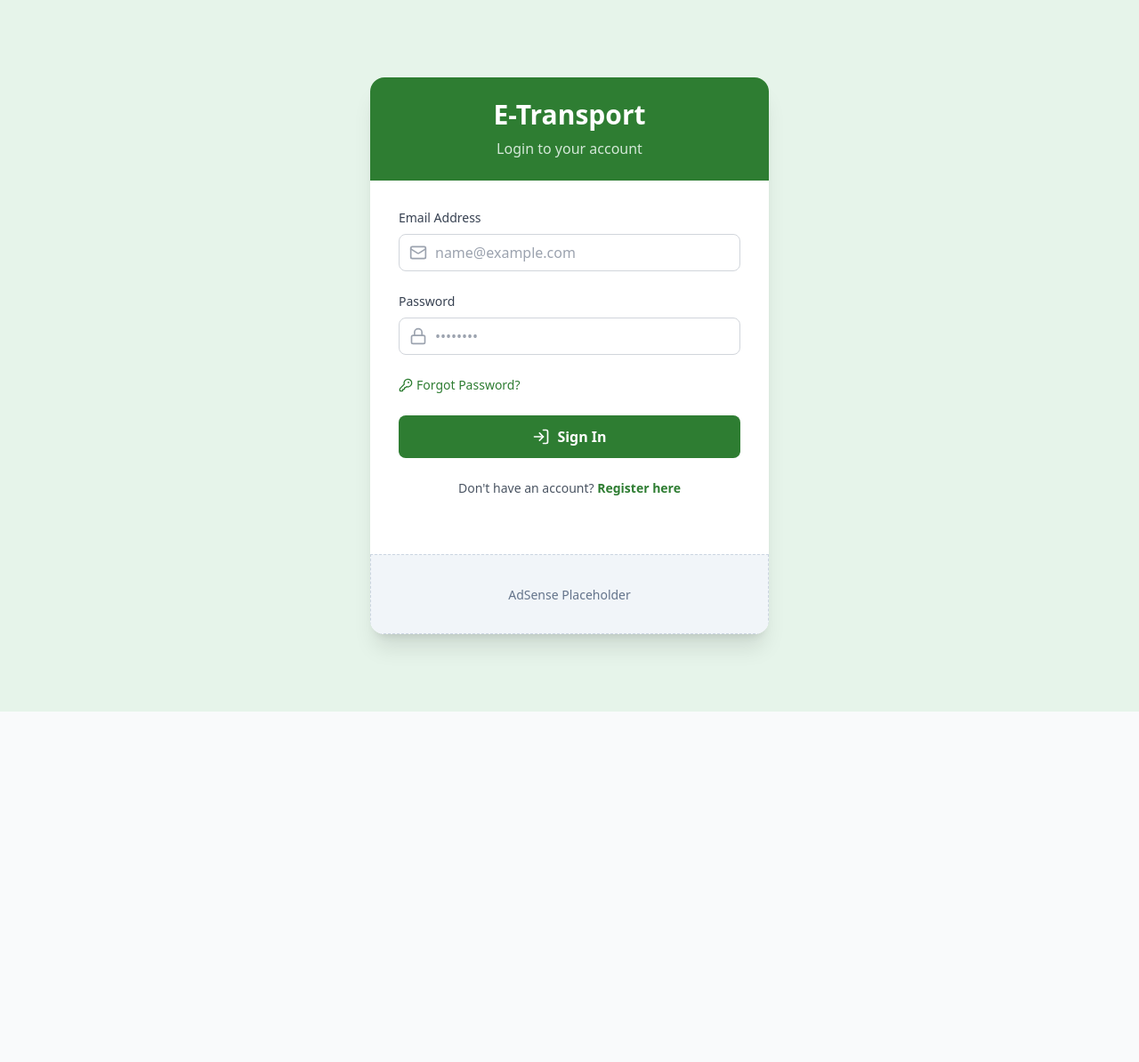
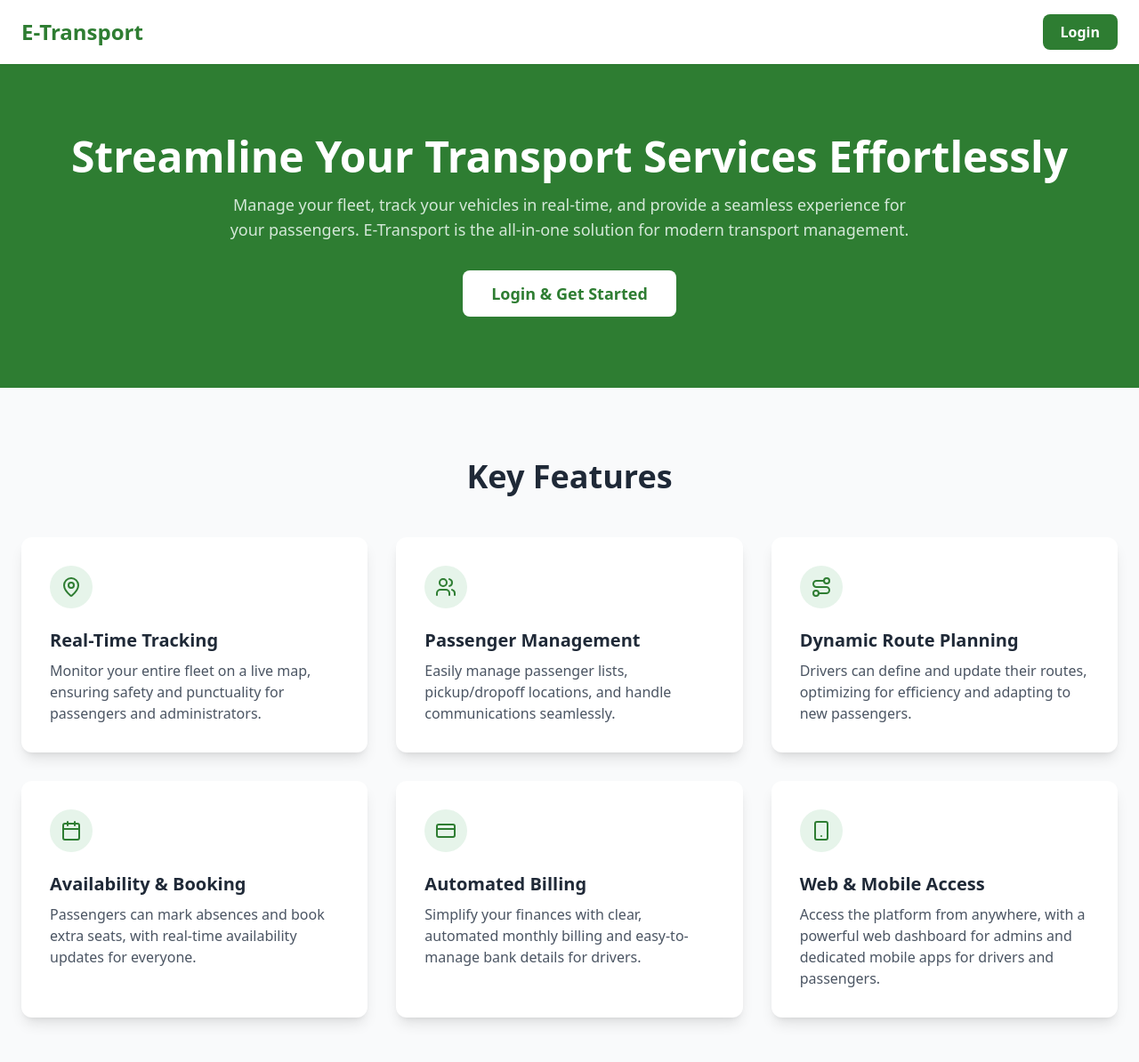
Before and after one commit to pasindunavodya01/E-transport, a React (Vite) app in the folder web/: page / in a window 1280 px wide. Before the commit this address led to /login. Shown: the top 1194 px of the page at 89% size. Before the commit the page ends 800 px from the top, so only its background shows below. Built offline with nearby package versions, Linux system fonts and the light colour scheme; no server answers.

Commit message:
Add Landing Page and update routing in App component

```diff
--- a/web/src/App.jsx
+++ b/web/src/App.jsx
@@ -1,17 +1,18 @@
 import React from 'react';
-import { BrowserRouter as Router, Routes, Route, Navigate } from 'react-router-dom';
+import { BrowserRouter as Router, Routes, Route, useNavigate } from 'react-router-dom';
 import Login from './pages/Login';
 import Register from './pages/Register';
 import DriverDashboard from './pages/DriverDashboard';
 import PassengerDashboard from './pages/PassengerDashboard';
 import AdminDashboard from './pages/AdminDashboard';
+import LandingPage from './pages/LandingPage';
 
 function App() {
   return (
     <Router>
       <div className="min-h-screen bg-white">
         <Routes>
-          <Route path="/" element={<Navigate to="/login" replace />} />
+          <Route path="/" element={<LandingPage />} />
           <Route path="/login" element={<Login />} />
           <Route path="/register" element={<Register />} />
           <Route path="/driver-dashboard" element={<DriverDashboard />} />
--- /dev/null
+++ b/web/src/pages/LandingPage.jsx
@@ -0,0 +1,108 @@
+import React from 'react';
+import { useNavigate } from 'react-router-dom';
+import { MapPin, Users, Route, Calendar, CreditCard, Smartphone } from 'lucide-react';
+
+const LandingPage = () => {
+  const navigate = useNavigate();
+  const onGetStarted = () => navigate('/login');
+
+  return (
+    <div className="bg-gray-50 text-gray-800">
+      <header className="bg-white shadow-sm sticky top-0 z-50">
+        <nav className="container mx-auto px-6 py-4 flex justify-between items-center">
+          <h1 className="text-2xl font-bold text-brand">E-Transport</h1>
+          <button onClick={onGetStarted} className="bg-brand text-white font-bold py-2 px-5 rounded-lg hover:bg-brand-dark transition-colors">
+            Login
+          </button>
+        </nav>
+      </header>
+
+      <main>
+        {/* Hero Section */}
+        <section className="text-center py-20 px-6 bg-brand text-white">
+          <h2 className="text-5xl font-extrabold mb-4">Streamline Your Transport Services Effortlessly</h2>
+          <p className="text-lg max-w-3xl mx-auto mb-8 text-brand-light opacity-90">
+            Manage your fleet, track your vehicles in real-time, and provide a seamless experience for your passengers. E-Transport is the all-in-one solution for modern transport management.
+          </p>
+          <button onClick={onGetStarted} className="bg-white text-brand font-bold py-3 px-8 rounded-lg text-lg hover:bg-gray-100 transition-transform transform hover:scale-105">Login & Get Started</button>
+        </section>
+
+        {/* Features Section */}
+        <section id="features" className="py-20 px-6">
+          <div className="container mx-auto">
+            <h2 className="text-4xl font-bold text-center mb-12">Key Features</h2>
+            <div className="grid md:grid-cols-2 lg:grid-cols-3 gap-8">
+              {[
+                { icon: MapPin, title: "Real-Time Tracking", description: "Monitor your entire fleet on a live map, ensuring safety and punctuality for passengers and administrators." },
+                { icon: Users, title: "Passenger Management", description: "Easily manage passenger lists, pickup/dropoff locations, and handle communications seamlessly." },
+                { icon: Route, title: "Dynamic Route Planning", description: "Drivers can define and update their routes, optimizing for efficiency and adapting to new passengers." },
+                { icon: Calendar, title: "Availability & Booking", description: "Passengers can mark absences and book extra seats, with real-time availability updates for everyone." },
+                { icon: CreditCard, title: "Automated Billing", description: "Simplify your finances with clear, automated monthly billing and easy-to-manage bank details for drivers." },
+                { icon: Smartphone, title: "Web & Mobile Access", description: "Access the platform from anywhere, with a powerful web dashboard for admins and dedicated mobile apps for drivers and passengers." }
+              ].map(feature => (
+                <div key={feature.title} className="bg-white p-8 rounded-xl shadow-lg hover:shadow-xl hover:-translate-y-1 transition-all">
+                  <div className="bg-brand-light text-brand p-3 rounded-full inline-block mb-4">
+                    <feature.icon className="w-6 h-6" />
+                  </div>
+                  <h3 className="text-xl font-bold mb-2">{feature.title}</h3>
+                  <p className="text-gray-600">{feature.description}</p>
+                </div>
+              ))}
+            </div>
+          </div>
+        </section>
+
+        {/* Pricing Section */}
+        <section id="pricing" className="bg-white py-20 px-6">
+          <div className="container mx-auto text-center">
+            <h2 className="text-4xl font-bold mb-4">Simple, Transparent Pricing</h2>
+            <p className="text-gray-600 max-w-2xl mx-auto mb-10">Get started with a full-featured free trial. No credit card required.</p>
+            <div className="bg-white p-10 rounded-2xl shadow-2xl max-w-md mx-auto border-2 border-brand">
+              <h3 className="text-2xl font-bold text-gray-900">Monthly Plan</h3>
+              <p className="text-5xl font-extrabold text-brand my-4">
+                LKR 6,000.00
+                <span className="text-lg font-medium text-gray-500">/per vehicle /month</span>
+              </p>
+              <p className="bg-yellow-100 text-yellow-800 font-semibold px-4 py-2 rounded-full inline-block mb-6">
+                Your first <strong>7 days are completely free</strong>. No commitments.
+              </p>
+              <ul className="text-left space-y-3 text-gray-700 mb-8">
+                {[
+                  "Unlimited Passenger Accounts",
+                  "Unlimited Trips",
+                  "Real-Time GPS Tracking",
+                  "Mobile Apps for Drivers & Passengers",
+                  "Web Dashboard for Admins",
+                  "Email & Phone Support"
+                ].map(item => (
+                  <li key={item} className="flex items-center">
+                    <CheckCircle className="w-5 h-5 text-green-500 mr-3" />
+                    {item}
+                  </li>
+                ))}
+              </ul>
+              <button onClick={onGetStarted} className="w-full bg-brand text-white font-bold py-3 px-8 rounded-lg text-lg hover:bg-brand-dark transition-transform transform hover:scale-105">
+                Start Your Free Trial
+              </button>
+            </div>
+          </div>
+        </section>
+      </main>
+
+      <footer className="bg-gray-800 text-white py-8">
+        <div className="container mx-auto text-center">
+          <p>&copy; 2026 E-Transport. All rights reserved.</p>
+        </div>
+      </footer>
+    </div>
+  );
+};
+
+const CheckCircle = (props) => (
+  <svg {...props} xmlns="http://www.w3.org/2000/svg" width="24" height="24" viewBox="0 0 24 24" fill="none" stroke="currentColor" strokeWidth="2" strokeLinecap="round" strokeLinejoin="round">
+    <path d="M22 11.08V12a10 10 0 1 1-5.93-9.14"></path>
+    <polyline points="22 4 12 14.01 9 11.01"></polyline>
+  </svg>
+);
+
+export default LandingPage;
```
Also changed, not shown: 1 other file (tests, documents, lock files or other folders).
